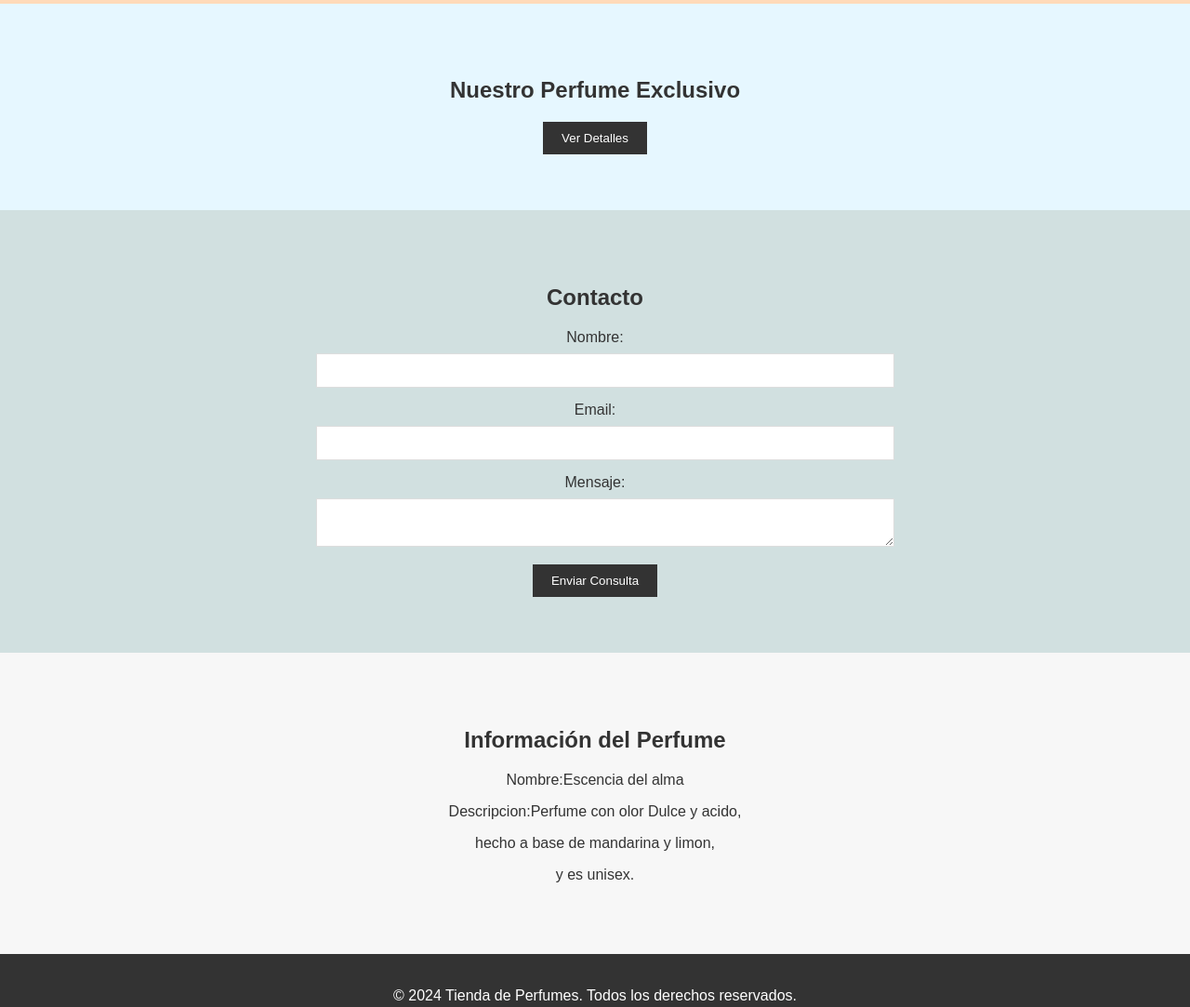
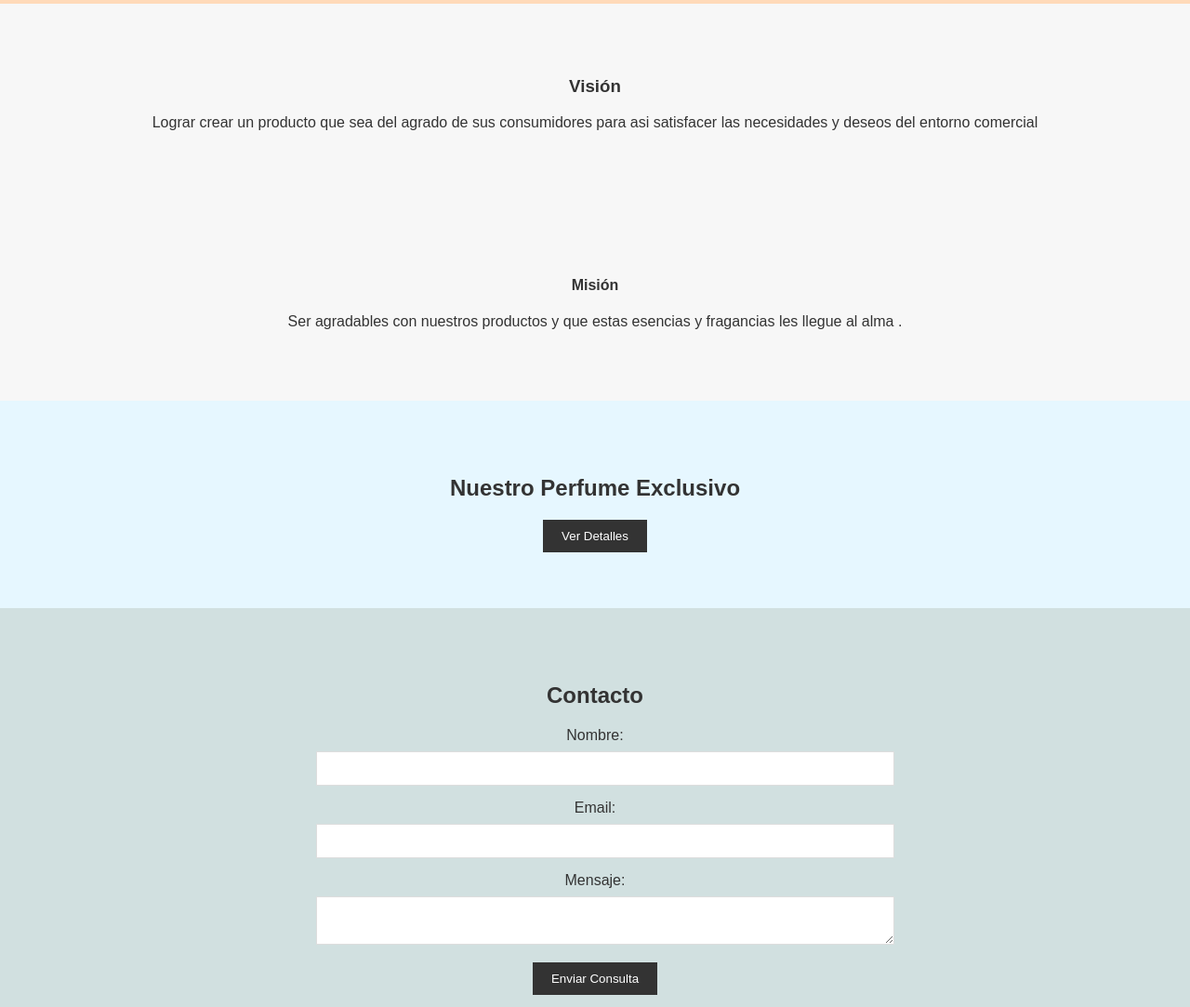
Before and after one commit to OliverN77/EsenciasDelAlma, a plain HTML site: page index.html in a window 1280 px wide. Shown: the part 578-1661 px from the top of the page at 93% size. Drawn offline with Linux system fonts and the light colour scheme.

Commit message:
Vison y mision

```diff
--- a/index.html
+++ b/index.html
@@ -35,6 +35,19 @@
         </div>
     </section>
 
+    <section > <h3>Visión</h3>
+    <p> Lograr crear un producto que sea del agrado de sus consumidores para asi satisfacer las necesidades
+         y deseos del entorno comercial</p>
+
+    </section>
+
+    <section> <h4> Misión </h4>
+        <p>Ser agradables con nuestros productos y que estas esencias y fragancias  les llegue al alma .</p>
+
+
+    </section>
+
+
     <section id="productos" class="products">
         <div class="container">
             <h2>Nuestro Perfume Exclusivo</h2>
@@ -63,10 +76,10 @@
     <section id="informacion" class="info">
         <div class="container">
             <h2>Información del Perfume</h2>
-            <p>Nombre:Escencia del alma</p>
-            <p>Descripcion:Perfume con olor Dulce y acido,
-            <p>hecho a base de mandarina y limon,
-            <p>y es unisex.</p>
+            <p>Nombre:Zarafet</p>
+            <p>Descripción: perfume con una esencia que experimenta lo dulce y lo ácido
+                Hecho a base de : mandarina y limón,
+            <p>Género: unisex.</p>
             </p>
             </p>
         </div>
@@ -75,7 +88,7 @@
     <footer>
         <div class="container">
             <p>&copy; 2024 Tienda de Perfumes. Todos los derechos reservados.</p>
-            <img src="https://media.discordapp.net/attachments/1214352483120324670/1214352634442551347/at_12.25.54_PM.jpeg?ex=65f8cd05&is=65e65805&hm=59ff3029a7077879df73914ed98e0b2e0eab24787952aa0969dffcdc88ef6998&=&format=webp&width=441&height=441" alt="Imagen Final">
+            <img src="https://media.discordapp.net/attachments/1214352483120324670/1214391499664662588/WhatsApp_Image_2024-03-04_at_8.42.35_PM.jpeg?ex=65f8f137&is=65e67c37&hm=9b9911f20911e96fee7c56b79321d0e417f5193849e6f138fdd8de7e24ec3a69&=&format=webp&width=448&height=441">
 
     </footer>
 
```
